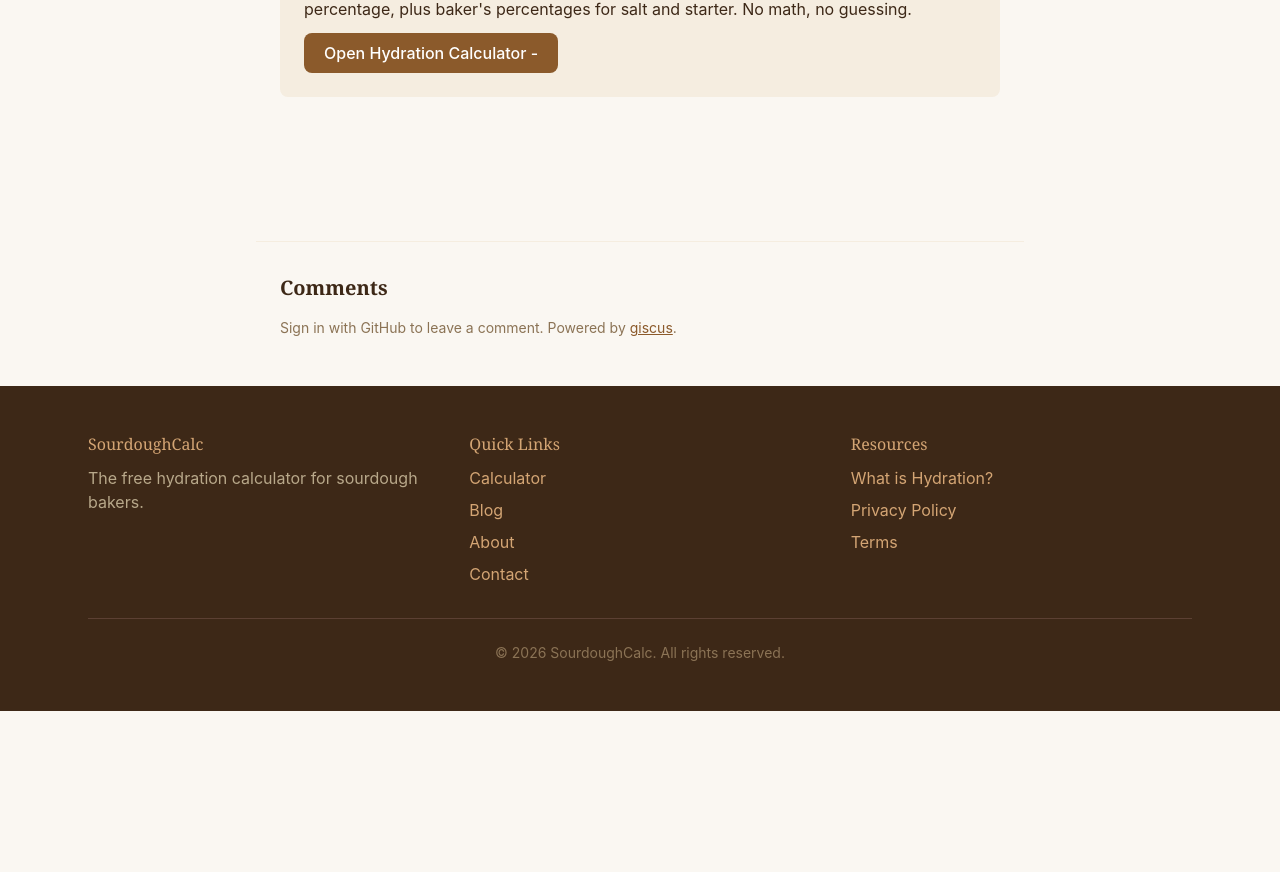
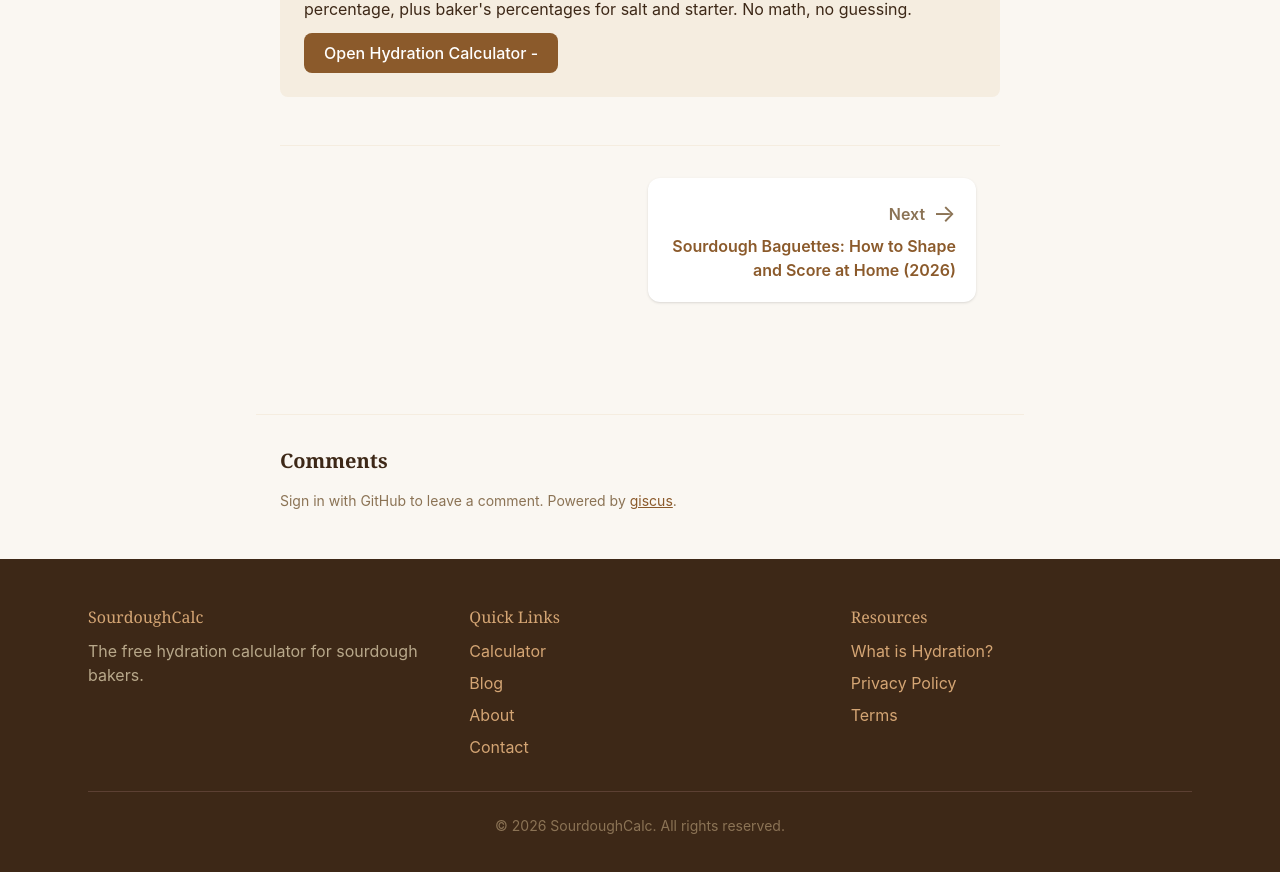
Before and after one commit to TZ005/sourdough-calculator, a Next.js app: page /blog/high-vs-low-hydration-sourdough in a window 1280 px wide. Shown: the part 6333-7205 px from the top of the page. Before the commit the page ends 7044 px from the top, so only its background shows below. Built offline with nearby package versions, Linux system fonts and the light colour scheme.

Commit message:
fix(seo): correct NextPostNav prop name from currentSlug to slug
TypeScript build failed because NextPostNav component only accepts 'slug' prop,
not 'currentSlug'. This blocks the deployment pipeline.

```diff
--- a/app/blog/high-vs-low-hydration-sourdough/page.tsx
+++ b/app/blog/high-vs-low-hydration-sourdough/page.tsx
@@ -290,7 +290,7 @@ export default function HighVsLowHydration() {
           <Link href="/" className="inline-block bg-brand-brown text-white px-5 py-2 rounded-lg font-medium hover:bg-brand-brown/90">Open Hydration Calculator -</Link>
         </div>
 
-        <NextPostNav currentSlug="high-vs-low-hydration-sourdough" />
+        <NextPostNav slug="high-vs-low-hydration-sourdough" />
       </article>
     </>
   );
```
